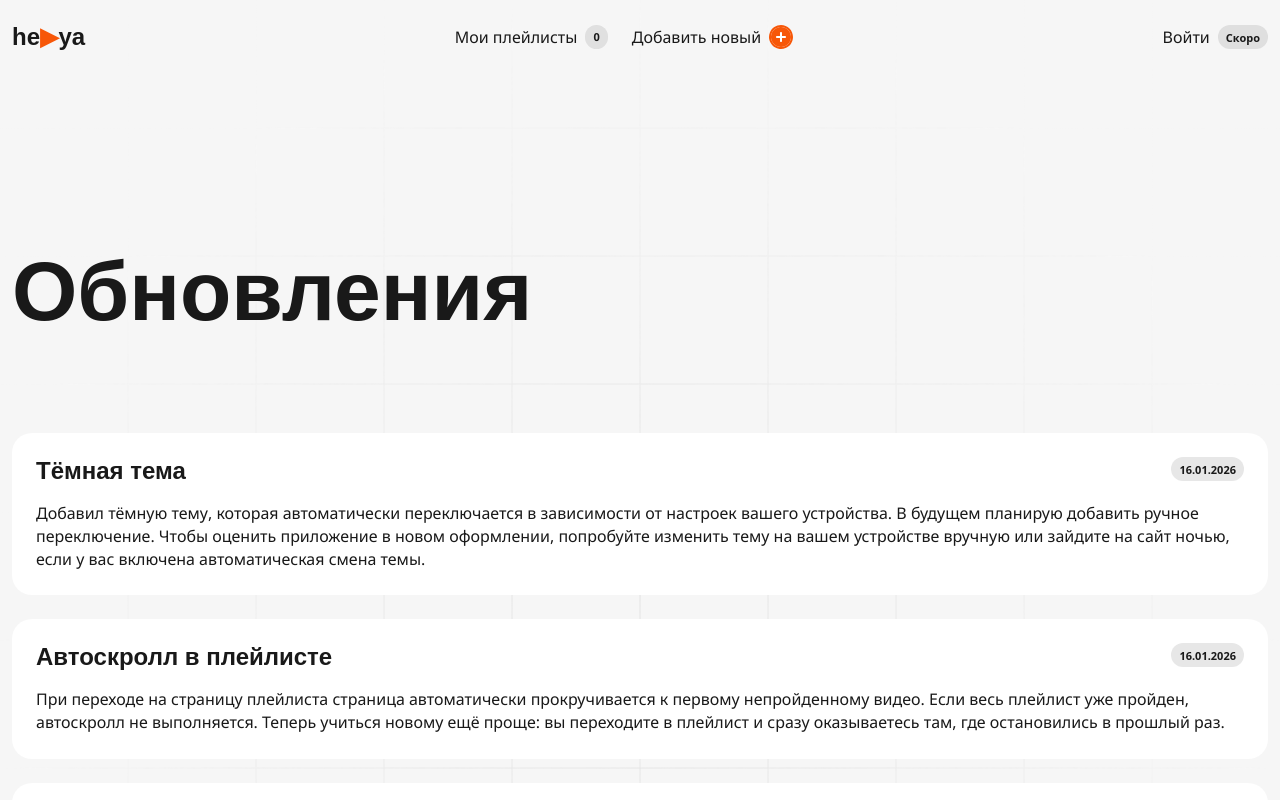
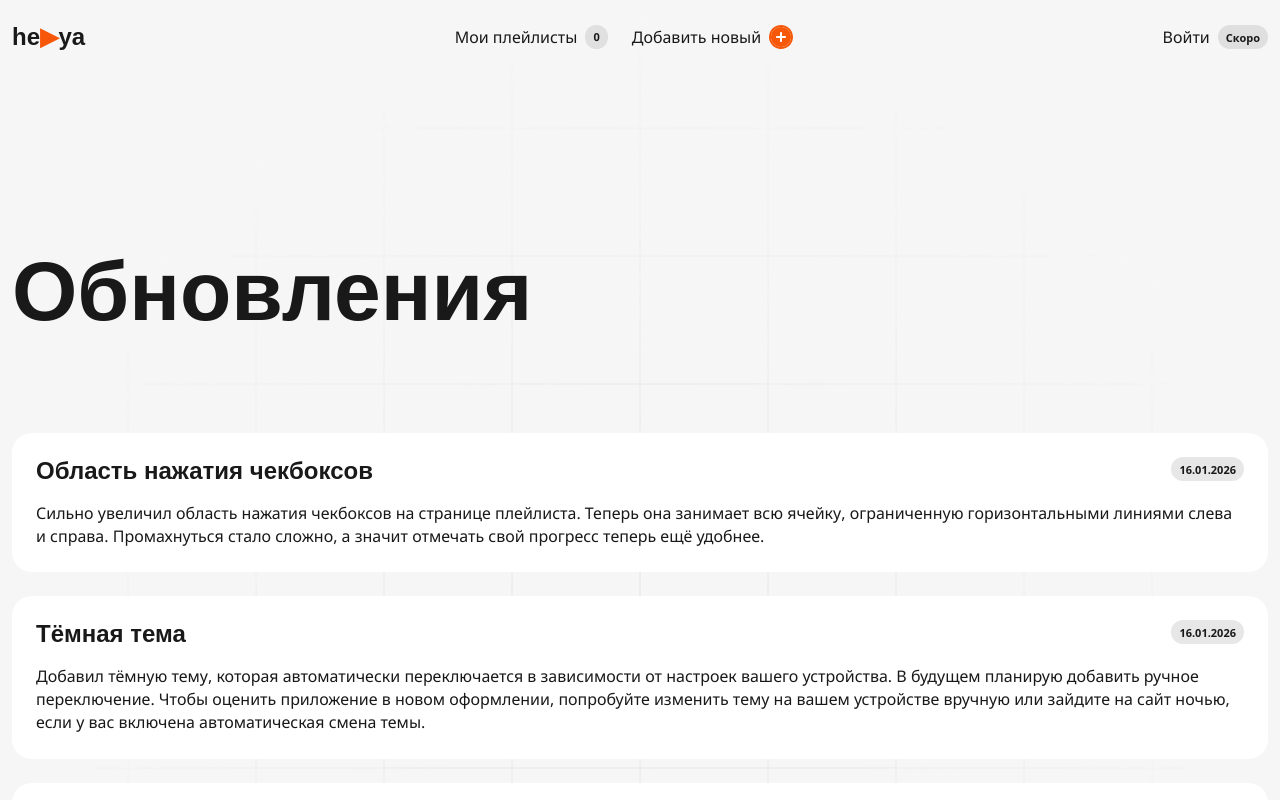
Before and after one commit to sibvan/he-ya, a Next.js app: page /updates in a window 1280 px wide. Shown: the top 800 px of the page. Built offline with nearby package versions, Linux system fonts and the light colour scheme; a web font is replaced by a local one.

Commit message:
add update

```diff
--- a/app/updates/page.tsx
+++ b/app/updates/page.tsx
@@ -3,6 +3,12 @@
 import Status from "@/components/ui/Status";
 
 const content = [
+  {
+    title: "Область нажатия чекбоксов",
+    date: "16.01.2026",
+    description:
+      "Сильно увеличил область нажатия чекбоксов на странице плейлиста. Теперь она занимает всю ячейку, ограниченную горизонтальными линиями слева и справа. Промахнуться стало сложно, а значит отмечать свой прогресс теперь ещё удобнее.",
+  },
   {
     title: "Тёмная тема",
     date: "16.01.2026",
```
